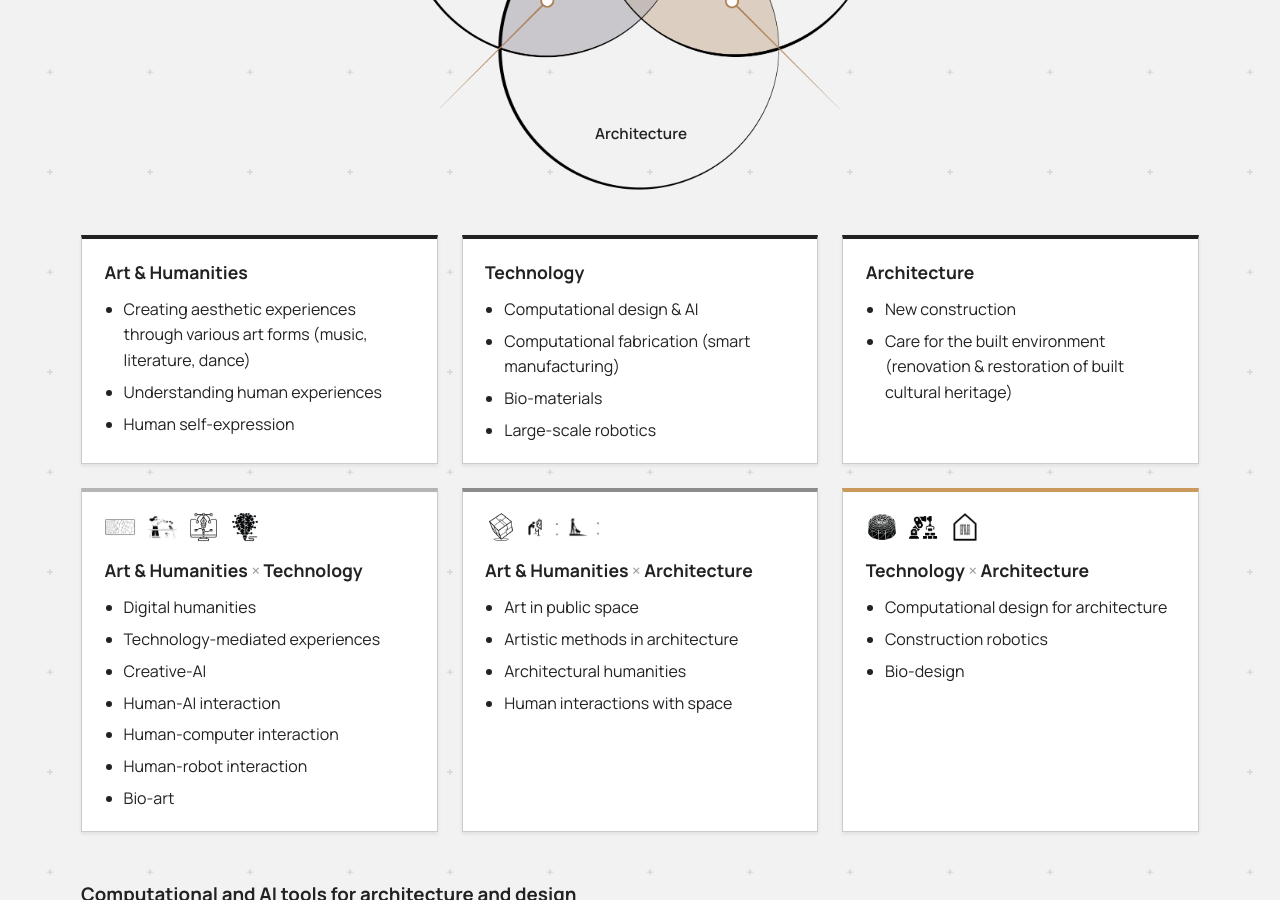
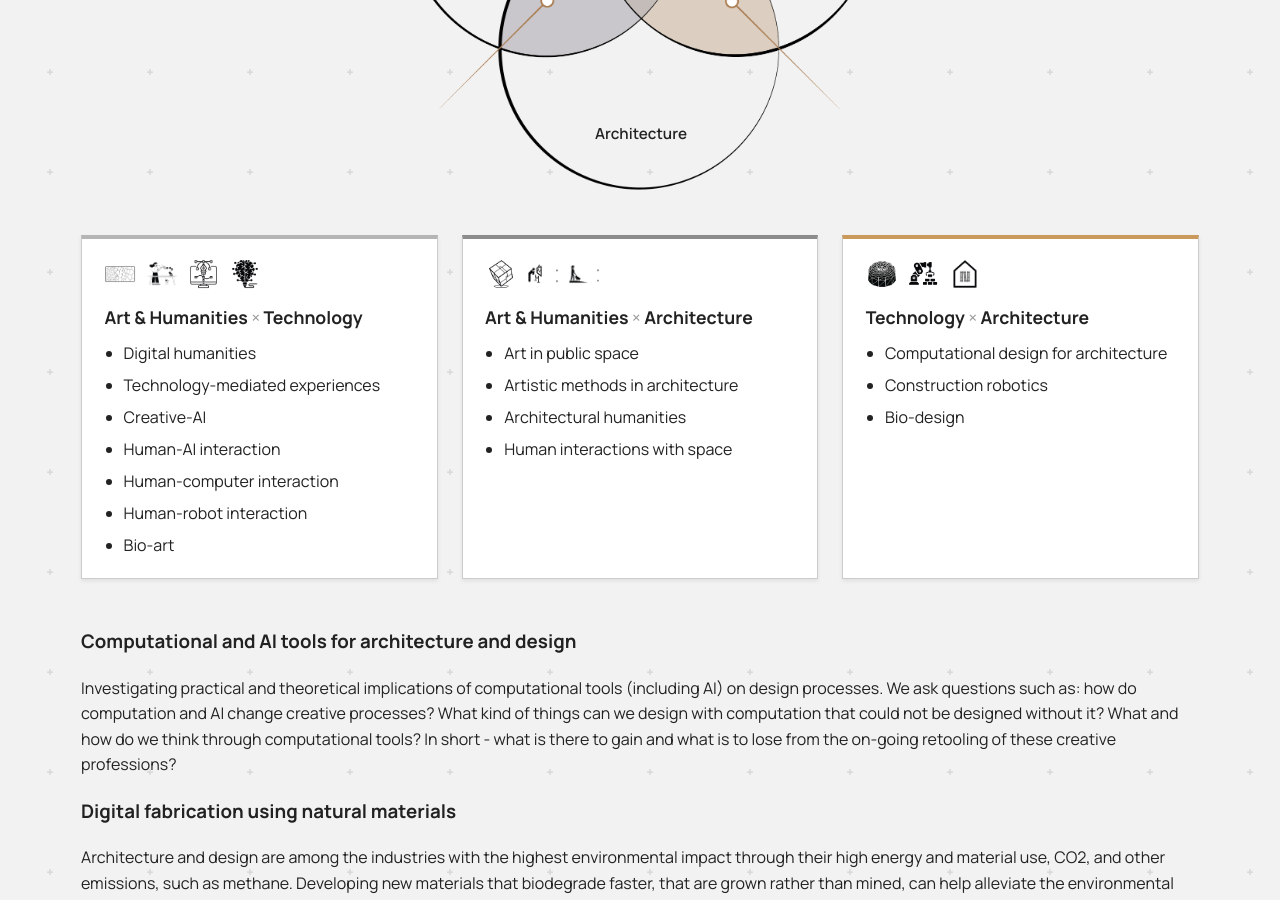
Before and after one commit to anqua/at-a, a Jekyll site: the page built from research.md, in a window 1280 px wide and 900 px high, scrolled down 678 px. Built offline with Jekyll 4.4.1, drawn with Linux system fonts in a browser that asks for light colours.

Commit message:
Remove the three single-domain cards from the Research page
Keep only the three intersection cards (Art & Humanities x Technology,
Art & Humanities x Architecture, Technology x Architecture); the domain
titles are still shown as labels on the Venn diagram above.

```diff
--- a/research.md
+++ b/research.md
@@ -15,32 +15,6 @@ Our group conducts research at the intersections of art, technology and architec
 </div>
 
 <div class="research-model">
-  <div class="research-model-row">
-    <div class="research-card">
-      <h4>Art & Humanities</h4>
-      <ul>
-        <li>Creating aesthetic experiences through various art forms (music, literature, dance)</li>
-        <li>Understanding human experiences</li>
-        <li>Human self-expression</li>
-      </ul>
-    </div>
-    <div class="research-card">
-      <h4>Technology</h4>
-      <ul>
-        <li>Computational design & AI</li>
-        <li>Computational fabrication (smart manufacturing)</li>
-        <li>Bio-materials</li>
-        <li>Large-scale robotics</li>
-      </ul>
-    </div>
-    <div class="research-card">
-      <h4>Architecture</h4>
-      <ul>
-        <li>New construction</li>
-        <li>Care for the built environment (renovation & restoration of built cultural heritage)</li>
-      </ul>
-    </div>
-  </div>
   <div class="research-model-row">
     <div class="research-card research-card--overlap-1">
       <div class="research-card-icons">
```
